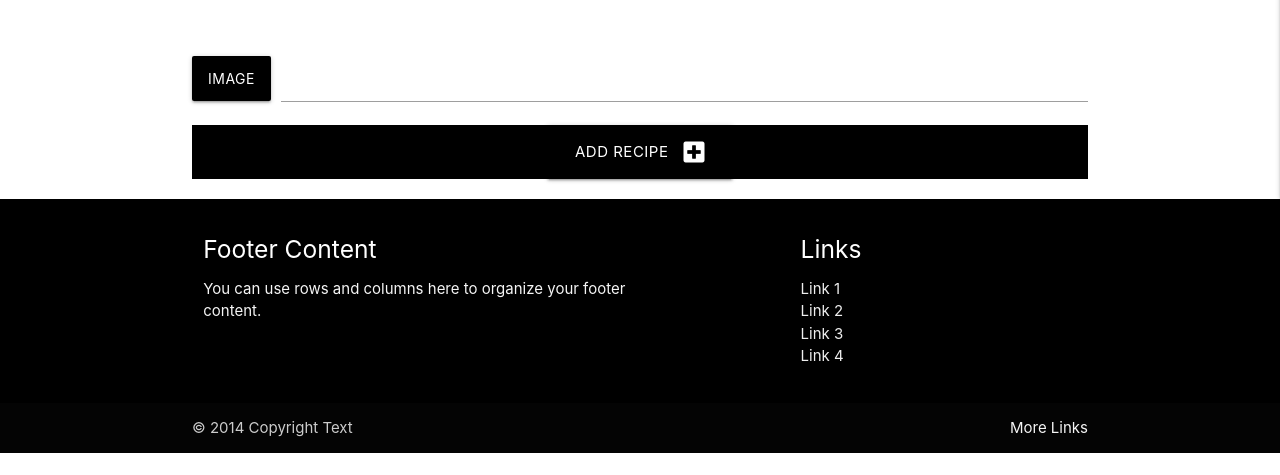
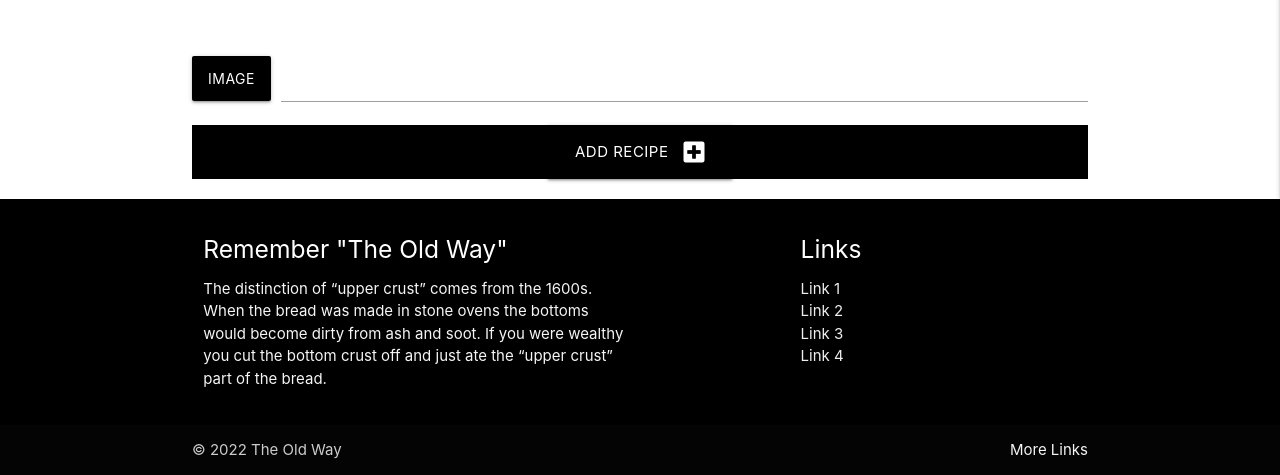
Before and after one commit to Code-Institute-Submissions/Gwidas-the_old_way, a Flask app: page /add_recipe in a window 1280 px wide. Shown: the part 662-1137 px from the top of the page. Before the commit the page ends 1115 px from the top, so only its background shows below. Run offline with Flask 2, Linux system fonts and the light colour scheme; some libraries are stand-ins or nearby versions.

Commit message:
updated base.html

```diff
--- a/templates/base.html
+++ b/templates/base.html
@@ -79,12 +79,13 @@
     {% block content %}
     {% endblock %}
     </main>
+    <!-----------------------------Footer----------------------------->
     <footer class="page-footer black">
         <div class="container">
           <div class="row">
             <div class="col l6 s12 ">
-              <h5 class="white-text">Footer Content</h5>
-              <p class="grey-text text-lighten-4">You can use rows and columns here to organize your footer content.</p>
+              <h5 class="white-text"> Remember "The Old Way"</h5>
+              <p class="grey-text text-lighten-4">The distinction of “upper crust” comes from the 1600s. When the bread was made in stone ovens the bottoms would become dirty from ash and soot. If you were wealthy you cut the bottom crust off and just ate the “upper crust” part of the bread.</p>
             </div>
             <div class="col l4 offset-l2 s12">
               <h5 class="white-text">Links</h5>
@@ -99,7 +100,7 @@
         </div>
         <div class="footer-copyright">
           <div class="container">
-          © 2014 Copyright Text
+          © 2022 The Old Way
           <a class="grey-text text-lighten-4 right" href="#!">More Links</a>
           </div>
         </div>
```
